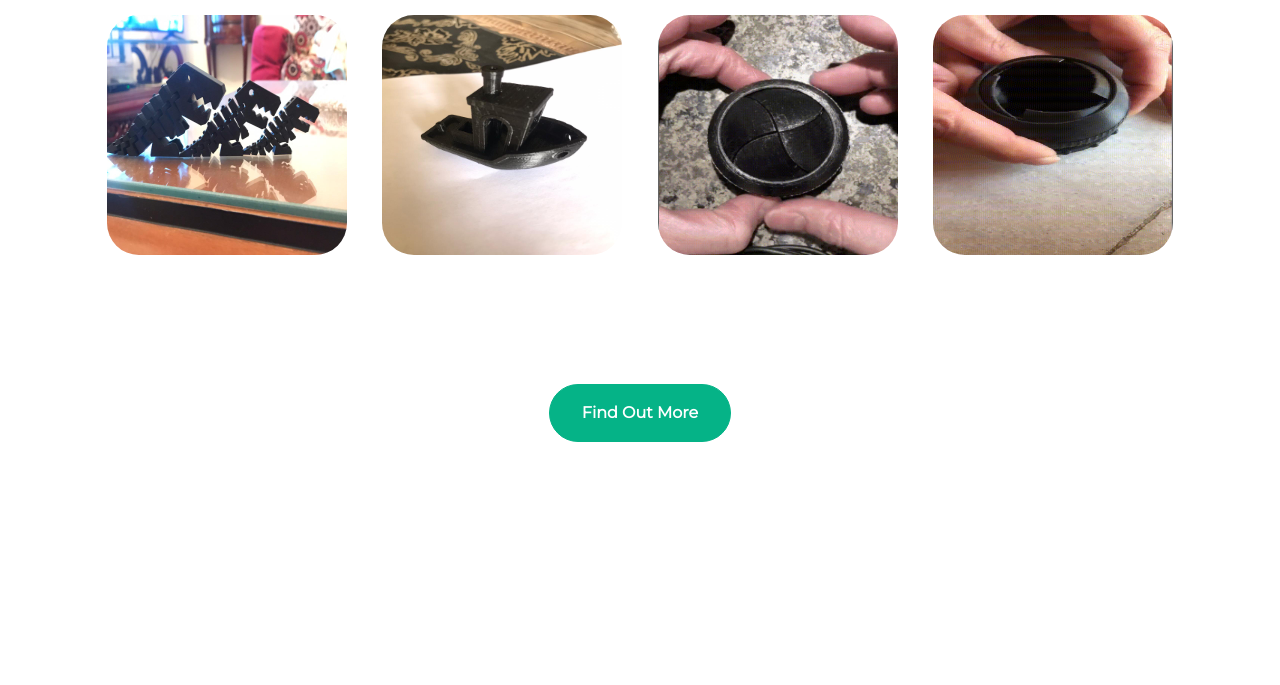
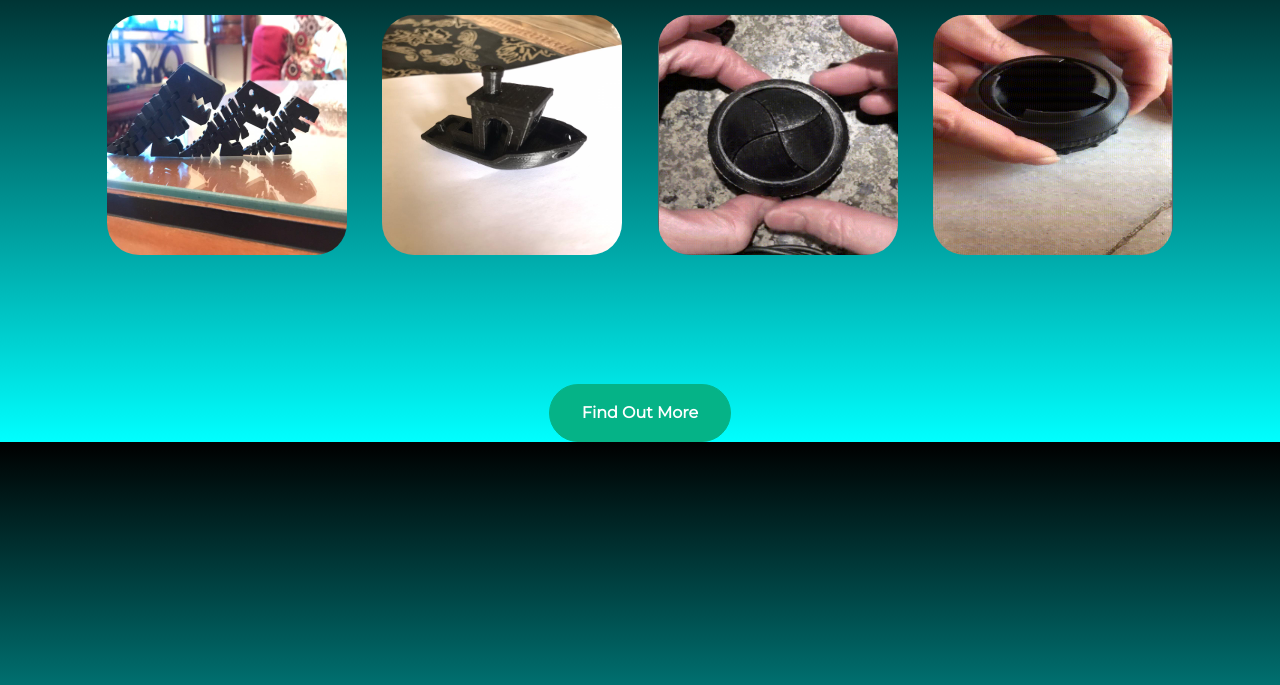
Before and after one commit to Mico52000/CustomPrints, a plain HTML site: page index.html in a window 1280 px wide. Shown: the part 115-800 px from the top of the page. Drawn offline with nearby package versions, Linux system fonts and the light colour scheme.

Commit message:
changed background to optimimine performance

```diff
--- a/style.css
+++ b/style.css
@@ -1,16 +1,12 @@
-body,
-html {
+body{
 
 
-  /* width: 100%;
-  height: 100%; */
+  width: 100%;
+  height: 100%;
   font-family: 'Montserrat', sans-serif;
 
-  background: url(context.jpg) no-repeat center center fixed;
-  -webkit-background-size: cover;
-  -moz-background-size: cover;
-  -o-background-size: cover;
-  background-size: cover;
+  background: linear-gradient(to bottom,black,cyan);
+
 }
 .container{
 
```
